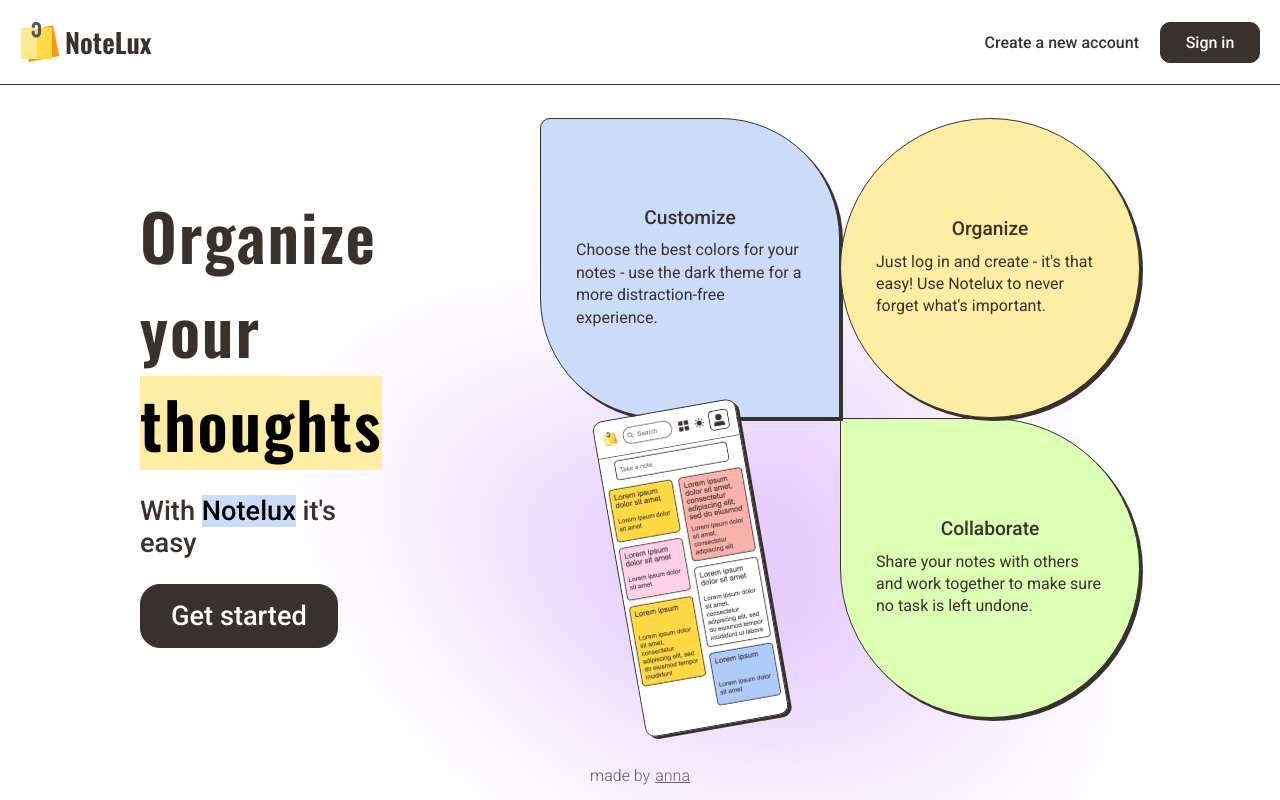
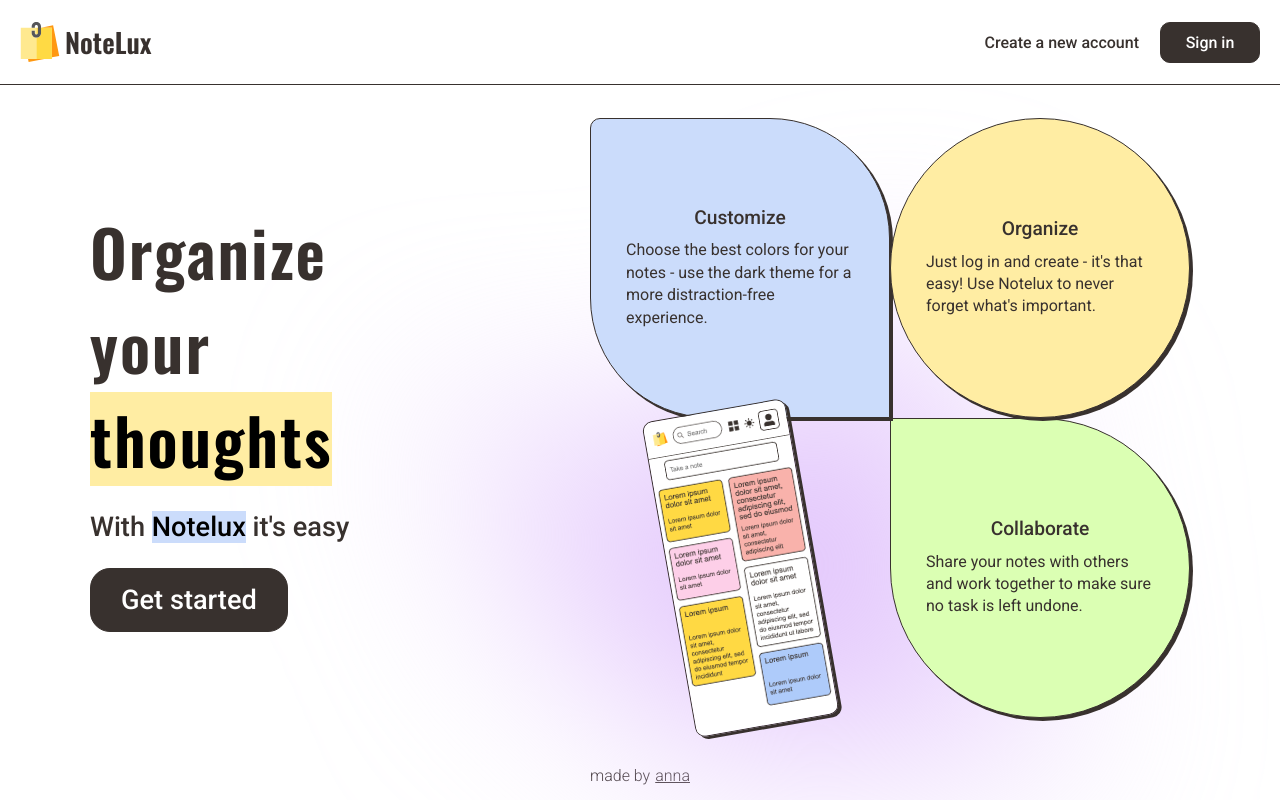
Before and after one commit to anna-rudas/notelux, a React (Vite) app: page / in a window 1280 px wide. Built offline with nearby package versions, Linux system fonts and the light colour scheme; no server answers.

Commit message:
add fade in animation to landing page

```diff
--- a/src/routes/Routes.module.css
+++ b/src/routes/Routes.module.css
@@ -92,6 +92,12 @@
   padding: calc(var(--padding) * 5) calc(var(--padding) * 10);
   z-index: 20;
   position: relative;
+  padding-right: 20px;
+  animation-name: fadeInFromLeft;
+  animation-duration: 500ms;
+  animation-timing-function: ease-in-out;
+  animation-iteration-count: 1;
+  animation-direction: normal;
 }
 
 .textContent {
@@ -101,6 +107,11 @@
   justify-content: center;
   align-items: flex-start;
   gap: calc(var(--gap) * 5);
+  animation-name: fadeInAnimation;
+  animation-duration: 500ms;
+  animation-timing-function: ease-in-out;
+  animation-iteration-count: 1;
+  animation-direction: normal;
 }
 
 .actionBtn {
@@ -124,6 +135,11 @@
   align-items: center;
   height: 100%;
   padding-right: calc(var(--padding) * 10);
+  animation-name: fadeInFromRight;
+  animation-duration: 500ms;
+  animation-timing-function: ease-in-out;
+  animation-iteration-count: 1;
+  animation-direction: normal;
 }
 
 .heroContent {
@@ -133,6 +149,11 @@
   align-items: center;
   width: 100%;
   height: 100%;
+  animation-name: fadeInAnimation;
+  animation-duration: 500ms;
+  animation-timing-function: ease-in-out;
+  animation-iteration-count: 1;
+  animation-direction: normal;
 }
 
 .heroCTA {
@@ -232,11 +253,43 @@
   padding: calc(var(--padding) * 2);
   width: 100%;
   border-radius: calc(var(--border-radius) * 20);
+  animation-name: fadeInAnimation;
+  animation-duration: 500ms;
+  animation-timing-function: ease-in-out;
+  animation-iteration-count: 1;
+  animation-direction: normal;
 }
 
 .icon {
   width: 30px;
   height: auto;
+}
+
+@keyframes fadeInAnimation {
+  0% {
+    opacity: 0;
+  }
+  100% {
+    opacity: 1;
+  }
+}
+
+@keyframes fadeInFromLeft {
+  0% {
+    padding-left: calc(var(--padding) * 5);
+  }
+  100% {
+    padding-left: calc(var(--padding) * 10);
+  }
+}
+
+@keyframes fadeInFromRight {
+  0% {
+    padding-right: calc(var(--padding) * 5);
+  }
+  100% {
+    padding-right: calc(var(--padding) * 10);
+  }
 }
 
 @media (hover: hover) {
@@ -263,6 +316,8 @@
     min-height: calc(100dvh - 85px);
     max-width: 100%;
     justify-content: space-between;
+    animation: none;
+    padding: calc(var(--padding) * 5);
   }
 
   .landingPageHero {
@@ -270,6 +325,11 @@
     min-height: 100dvh;
     justify-content: space-evenly;
     gap: calc(var(--gap) * 30);
+    animation: none;
+  }
+
+  .textContent {
+    padding-left: calc(var(--padding) * 6);
   }
 
   .scrollToHero {
@@ -297,6 +357,10 @@
 
   .heroContent {
     gap: calc(var(--gap) * 4);
+  }
+
+  .textContent {
+    padding-left: 0;
   }
 
   .topRow {
```
